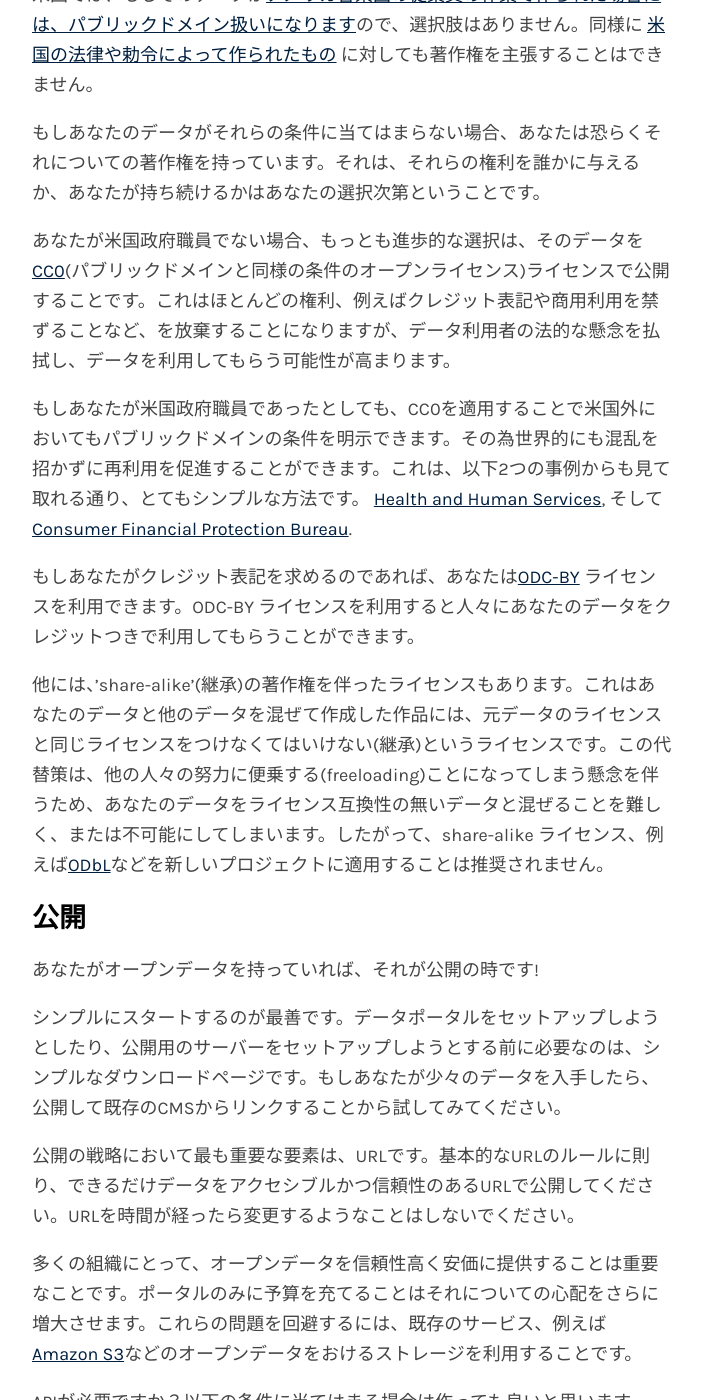
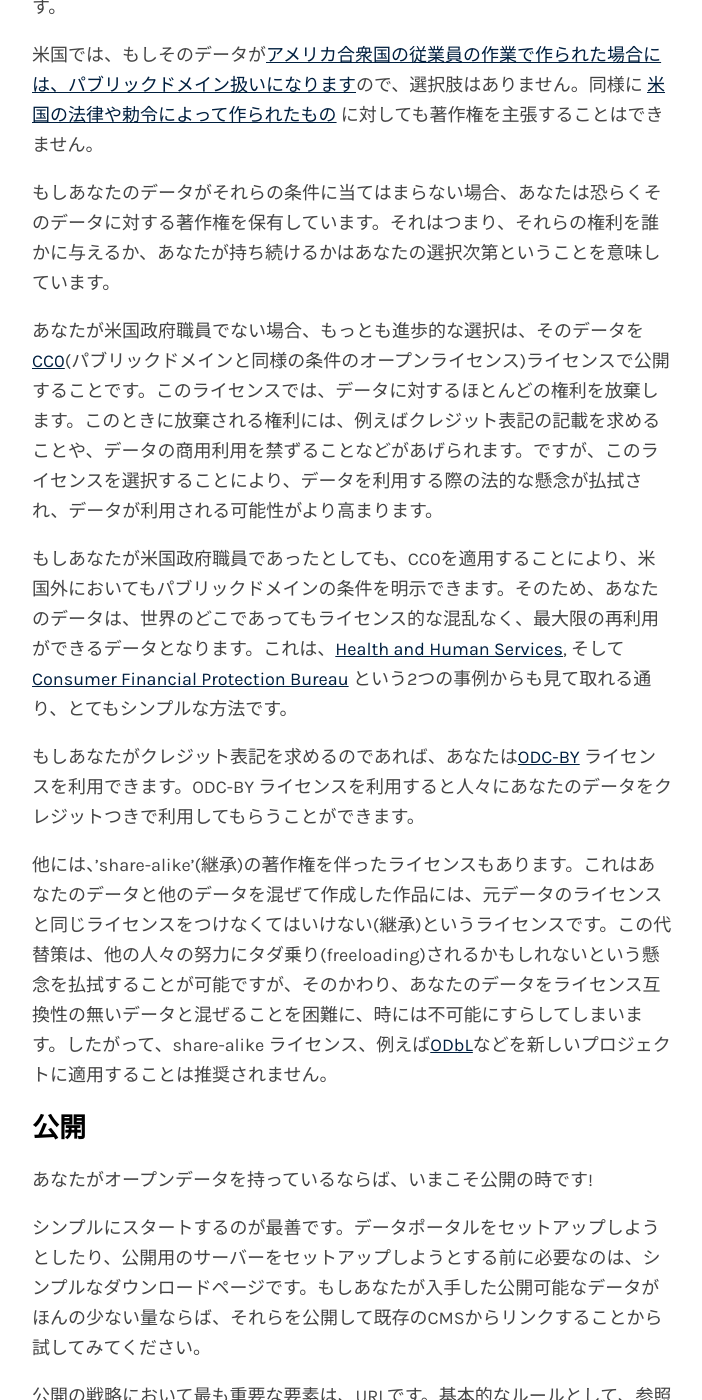
Before and after one commit to tmcw/simpleopendata, a Jekyll site: the page built from index.ja.md, in a window 1280 px wide and 1400 px high, scrolled down 2578 px. Shown: the whole window, without its empty margins (288-990 px from the left). Built offline with Jekyll 4.4.1, drawn with Linux system fonts in a browser that asks for light colours; Markdown is read by kramdown in place of the engine named in the settings; some of the changed text lies outside the part shown.

Commit message:
proposal for trans. txt.

```diff
--- a/index.ja.md
+++ b/index.ja.md
@@ -6,46 +6,46 @@
 
 # Simple Open Data
 
-あなたは、あなたのデータをオープンに公開したいと思っていますか？素晴らしいです！このページには、オープンデータを提供するためのシンプルで効果的な、いくつかの有益なヒントを提供しています。
+あなたは、あなたのデータをオープンに公開したいと思っていますか？素晴らしいです！このページには、オープンデータをシンプルに、そして効果的に公開するためのヒントを提供しています。
 
 ## 目的
 
 何故あなたはオープンデータを公開すべきなのか？
 
-* **オープンなデータ共有方法を利用することは、あなたの組織を内部から効率化します。** あなたがデータの公開方法やパッケージ方法、管理方法に気を遣えば、他の部署が良い資産を発見しやすくなる上、それらの資産を有効活用することが容易になります。
-* **幅広い閲覧者を得ることは、更なる創造性や、あなたのデータの内容を理解した有能な人々を獲得することを意味します。** もっとも興味深い利用方法は、予想外の方法であったりもします。たとえばクロスリファレンスの研究や、一般の人々の注目を集めるデータビジュアライゼーションプロジェクトのような。
+* **オープンなデータ共有方法を利用することは、あなたの組織を内部から効率化します。** あなたがデータの公開方法やパッケージ方法、管理方法に気を遣うことで、有用な資産が他の部署から発見されやすくなり、さらに、それらの資産を有効活用することが容易になります。
+* **幅広い閲覧者を得ることは、更なる創造性や、あなたのデータの内容を理解した有能な人々を獲得することを意味します。** もっとも興味深いデータの利用方法は、時に予想外の方法であったりもします。たとえばクロスリファレンスの研究やデータビジュアライゼーションプロジェクトが生まれることによって、そのデータに対して一般の人々が注目することになります。
 
 ## オープンフォーマットを使う
 
-幅広い閲覧者を持つことは、彼らがどのようにデータを使うかを知ることを通じあなたの期待を変えることを意味します。あなたは特定のオペレーティングシステム(OS)とソフトウェア、時にはサイトライセンスを持つソフトウェアを使うかもしれません。しかし周りの人は違います。ソフトウェアは法外に高価なものかもしれません。もしそれらのファイルを開くのに何万もかかるとしたら、何故わざわざデータを無料にするのでしょうか。
+多様な閲覧者を持つということは、あなたが想定する以外の方法で、彼らがデータを利用することを意味します。あなたが使っているのは、特定のオペレーティングシステム(OS)やソフトウェア、時にはサイトライセンスを持つソフトウェアかもしれません。しかし周りの人は違います。ソフトウェアは法外に高価なものかもしれません。もしデータの取得が自由で無償であっても、取得したファイルを開くためだけに何万ドルもの費用がかかるのでは困ります。
 
-幸いなことに、世の中には商用/フリーの違いやオペレーティングシステムを問わず広範にサポートされている、シンプルかつオープンなフォーマットがたくさんあります。
+幸いなことに、世の中にはシンプルかつオープンなフォーマットがたくさんあります。それらのフォーマットは、商用/フリーの違いやオペレーティングシステムを問わず、広範にサポートされています。
 
 ### テキスト形式データ
 
-**マイクロソフトWord 形式でテキストを公開するのは避けましょう** マイクロソフトWordフォーマットは複数のバージョン間の互換性がありませんし、マイクロソフト製品以外では読み込むことができません。
+**マイクロソフトWord形式でテキストを公開するのは避けましょう。** マイクロソフトWordフォーマットは複数のバージョン間の互換性がありませんし、マイクロソフト製品以外では読み込むことができません。
 
-**テキストをPDFで公開することは大丈夫です。** しかし、PDFが謳っているいくつかの利点は誤った考えであることを覚えておいて下さい。 PDFはどんな形式であれ簡単に編集することが可能です。従って、それらのファイルは他の形式にくらべ、改ざんされないというわけではないのです。
+**テキストをPDFで公開することは大丈夫です。** しかし、PDFが謳っているいくつかの利点は誤った考えであることを覚えておいて下さい。 PDFはどんな形式であれ、簡単に中身を編集することが可能です。従って、PDF形式のファイルが他の形式に比べて改ざんされないというわけではないのです。
 
 もしあなたの文書が簡単な形式なら、シンプルなフォーマットが望ましいです。**.txt** ファイルは考えうるもっともシンプルなフォーマットであり、どのようなシステムからも読み込むことができます。
 
 ### 表形式データ
 
-**決して表形式データをPDFで公開することはしないでください。** そのデータをコンピューターから読み込むことは不可能に近く、多くの利用者はデータをパースしたり再タイプする為に数多くの手作業を強いられます。
+**表形式データをPDFで公開することは決してしないでください。** PDFで作成された表形式のデータをコンピューターから読み込むことは不可能に近く、多くの利用者はデータをパースしたり、再入力する為に数多くの手作業を強いられます。
 
-**表形式データのもっとも効果的な公開手段は[CSV](http://en.wikipedia.org/wiki/Comma-separated_values)形式です。** CSV は 'Comma-separated values' を表し、マイクロソフトExcelからエクスポートオプションを使って出力できます。
+**表形式データのもっとも効果的な公開手段は[CSV](http://ja.wikipedia.org/wiki/Comma-Separated_Values)形式です。** CSV は 'Comma-separated values' を表し、マイクロソフトExcelからエクスポートオプションを使って出力できます。
 
 ### 地理情報(Geographical Information)
 
-好ましい地理情報データのフォーマットは、ベクターかラスター形式かによって違ってきます。また、データサイズによってもフォーマットを使い分けるのがベターです。
+好ましい地理情報データのフォーマットは、ベクターデータかラスターデータかによって違ってきます。また、データサイズによってもフォーマットを使い分けるのがベターです。
 
-**小さいベクターデータに対しては、[GeoJSON](http://geojson.org/) か [KML](http://developers.google.com/kml/documentation/) を利用しましょう**。 これらはシンプルかつ広く利用されている標準形式です。 それらのフォーマットは[WGS84](http://en.wikipedia.org/wiki/World_Geodetic_System) 測地系の緯度経度を使うことが想定されており、データ利用者にとって使いやすい形式です。公開前に測地変換を行なっておくのが良いでしょう。
+**小さいベクターデータに対しては、[GeoJSON](http://geojson.org/) か [KML](http://developers.google.com/kml/documentation/) を利用しましょう。** これらはシンプルかつ広く利用されている標準形式です。 それらのフォーマットは[WGS84](http://en.wikipedia.org/wiki/World_Geodetic_System) 測地系の緯度経度を使うことが想定されており、データ利用者にとって使いやすい形式です。公開前に測地変換を行なっておくのが良いでしょう。
 
 **大きなサイズのベクターデータは、Shapefile 形式で公開しましょう。**
 
-**ラスターデータを提供する際に使いやすく、シンプルなフォーマットは [GeoTIFF](http://en.wikipedia.org/wiki/GeoTIFF) 形式です。** それは多くの実装実績のあるオープンスタンダードな形式です。大きなサイズのラスターデータセットで地理情報を持たない配列データについては、[NetCDF](https://en.wikipedia.org/wiki/NetCDF) もまた広範にサポートされている良い選択肢です。
+**ラスターデータを提供する際に使いやすく、シンプルなフォーマットは [GeoTIFF](http://en.wikipedia.org/wiki/GeoTIFF) 形式です。** GeoTIFFは多くの実装実績を持つ、オープンスタンダードな形式です。大きなサイズのラスターデータセットで地理情報を持たない配列データについては、[NetCDF](https://en.wikipedia.org/wiki/NetCDF) もまた広範にサポートされている良い選択肢です。
 
-例の Esri データ形式、例えば FileGDB, `.lyr`, や `.zlas` は故意に暗号化されており、高価な Esri 製品でしかサポートされていません。その為それらの形式はオープンデータ領域では推奨されません。 おなじように、 GeoPDF もまた実装が少なく法的な制限もあるために推奨されません。
+いくつかの Esri データ形式、例えば FileGDB, `.lyr`, や `.zlas` は故意に暗号化されており、高価な Esri 製品でしかサポートされていません。その為それらの形式はオープンデータ領域では推奨されません。おなじように、 GeoPDF もまた実装が少なく法的な制限もあるために推奨されません。
 
 ## オープンライセンスを利用する
 
@@ -53,36 +53,36 @@
 
 米国では、もしそのデータが[アメリカ合衆国の従業員の作業で作られた場合には、パブリックドメイン扱いになります](http://en.wikipedia.org/wiki/Work_of_the_United_States_Government)ので、選択肢はありません。同様に [米国の法律や勅令によって作られたもの](http://en.wikipedia.org/wiki/Edict_of_government) に対しても著作権を主張することはできません。
 
-もしあなたのデータがそれらの条件に当てはまらない場合、あなたは恐らくそれについての著作権を持っています。それは、それらの権利を誰かに与えるか、あなたが持ち続けるかはあなたの選択次第ということです。
+もしあなたのデータがそれらの条件に当てはまらない場合、あなたは恐らくそのデータに対する著作権を保有しています。それはつまり、それらの権利を誰かに与えるか、あなたが持ち続けるかはあなたの選択次第ということを意味しています。
 
-あなたが米国政府職員でない場合、もっとも進歩的な選択は、そのデータを[CC0](http://creativecommons.org/publicdomain/zero/1.0/)(パブリックドメインと同様の条件のオープンライセンス)ライセンスで公開することです。これはほとんどの権利、例えばクレジット表記や商用利用を禁ずることなど、を放棄することになりますが、データ利用者の法的な懸念を払拭し、データを利用してもらう可能性が高まります。
+あなたが米国政府職員でない場合、もっとも進歩的な選択は、そのデータを[CC0](http://creativecommons.org/publicdomain/zero/1.0/)(パブリックドメインと同様の条件のオープンライセンス)ライセンスで公開することです。このライセンスでは、データに対するほとんどの権利を放棄します。このときに放棄される権利には、例えばクレジット表記の記載を求めることや、データの商用利用を禁ずることなどがあげられます。ですが、このライセンスを選択することにより、データを利用する際の法的な懸念が払拭され、データが利用される可能性がより高まります。
 
-もしあなたが米国政府職員であったとしても、CC0を適用することで米国外においてもパブリックドメインの条件を明示できます。その為世界的にも混乱を招かずに再利用を促進することができます。これは、以下2つの事例からも見て取れる通り、とてもシンプルな方法です。 [Health and Human Services](https://github.com/HHS/ckanext-datajson#credit--copying), そして [Consumer Financial Protection Bureau](https://github.com/cfpb/qu/blob/master/CONTRIBUTING.md).
+もしあなたが米国政府職員であったとしても、CC0を適用することにより、米国外においてもパブリックドメインの条件を明示できます。そのため、あなたのデータは、世界のどこであってもライセンス的な混乱なく、最大限の再利用ができるデータとなります。これは、[Health and Human Services](https://github.com/HHS/ckanext-datajson#credit--copying), そして [Consumer Financial Protection Bureau](https://github.com/cfpb/qu/blob/master/CONTRIBUTING.md) という2つの事例からも見て取れる通り、とてもシンプルな方法です。
 
 もしあなたがクレジット表記を求めるのであれば、あなたは[ODC-BY](http://opendatacommons.org/licenses/by/summary/) ライセンスを利用できます。ODC-BY ライセンスを利用すると人々にあなたのデータをクレジットつきで利用してもらうことができます。
 
-他には、'share-alike'(継承)の著作権を伴ったライセンスもあります。これはあなたのデータと他のデータを混ぜて作成した作品には、元データのライセンスと同じライセンスをつけなくてはいけない(継承)というライセンスです。この代替策は、他の人々の努力に便乗する(freeloading)ことになってしまう懸念を伴うため、あなたのデータをライセンス互換性の無いデータと混ぜることを難しく、または不可能にしてしまいます。したがって、share-alike ライセンス、例えば[ODbL](http://opendatacommons.org/licenses/odbl/)などを新しいプロジェクトに適用することは推奨されません。
+他には、'share-alike'(継承)の著作権を伴ったライセンスもあります。これはあなたのデータと他のデータを混ぜて作成した作品には、元データのライセンスと同じライセンスをつけなくてはいけない(継承)というライセンスです。この代替策は、他の人々の努力にタダ乗り(freeloading)されるかもしれないという懸念を払拭することが可能ですが、そのかわり、あなたのデータをライセンス互換性の無いデータと混ぜることを困難に、時には不可能にすらしてしまいます。したがって、share-alike ライセンス、例えば[ODbL](http://opendatacommons.org/licenses/odbl/)などを新しいプロジェクトに適用することは推奨されません。
 
 ## 公開
 
-あなたがオープンデータを持っていれば、それが公開の時です!
+あなたがオープンデータを持っているならば、いまこそ公開の時です!
 
-シンプルにスタートするのが最善です。データポータルをセットアップしようとしたり、公開用のサーバーをセットアップしようとする前に必要なのは、シンプルなダウンロードページです。もしあなたが少々のデータを入手したら、公開して既存のCMSからリンクすることから試してみてください。
+シンプルにスタートするのが最善です。データポータルをセットアップしようとしたり、公開用のサーバーをセットアップしようとする前に必要なのは、シンプルなダウンロードページです。もしあなたが入手した公開可能なデータがほんの少ない量ならば、それらを公開して既存のCMSからリンクすることから試してみてください。
 
-公開の戦略において最も重要な要素は、URLです。基本的なURLのルールに則り、できるだけデータをアクセシブルかつ信頼性のあるURLで公開してください。URLを時間が経ったら変更するようなことはしないでください。
+公開の戦略において最も重要な要素は、URLです。基本的なルールとして、参照しやすく、信頼性の高いURLで公開するようにしてください。URLを時間が経ったら変更するようなことはしないでください。
 
-多くの組織にとって、オープンデータを信頼性高く安価に提供することは重要なことです。ポータルのみに予算を充てることはそれについての心配をさらに増大させます。これらの問題を回避するには、既存のサービス、例えば[Amazon S3](http://aws.amazon.com/s3/)などのオープンデータをおけるストレージを利用することです。
+多くの組織にとって、オープンデータを信頼性高く安価に提供することは大切なことです。わざわざ特別なポータルに予算を充てることは、悩みの種を増やすだけです。既存のサービス、例えば[Amazon S3](http://aws.amazon.com/s3/)などをダウンロード用のデータ置き場として活用することで、これらの問題を回避することが可能です。
 
 APIが必要ですか？以下の条件に当てはまる場合は作っても良いと思います。
 
-* もしスタッフがおり、時間とAPIのメンテナンスに費やす予算もあり、ユーザーがいる場合
-* もしあなたがもつデータが、皆が一度ダウンロードするだけでは足りず、人々がフィルターして使いたいような明確なタイプの違いを持つ場合
+* APIに利用者がついた後、そのAPIのメンテナンスを担当するスタッフ、時間、予算が確保できる場合
+* もしあなたが公開するデータが、皆が一度ダウンロードして利用するだけでは機能的に不十分で、さらに、利用者が状況に応じてフィルターして使いたい、などの明確なタイプの違いを持つ場合
 
-もしそうでない場合、複雑さやAPIが動作することの責任を避けるために、生のダウンロードの形でシンプルにデータを公開する方が良いでしょう。
+もしそうでない場合、生のダウンロードの形でシンプルにデータを公開し、API公開による複雑さと信頼性維持の手間を省いたほうがよいでしょう。
 
 ## プロモーション
 
-あなたがデータを公開したら（おめでとうございます！）あなたは思考のための新しい、素晴らしい方法を提供したことになります。しかし、どのように人々にそれについて興味をもって、使ってもらえるようにできるのでしょうか？
+あなたがデータを公開したら（おめでとうございます！）あなたは、皆が物事を考えるための基礎となる、素晴らしい方法を新しく提供したことになります。しかし、データの存在に興味を持ってもらい、そして使ってもらえるようにするには、どのようにすればよいのでしょうか。
 
 **仲間を探して、話をしましょう。** 今やあなたはオープンな世界に身を置いています。あなたは同じようなことに取り組んでいる人々を見つけるでしょう。あなたの国には同じようなデータセットを持っている人々がいます。彼らと話し、繋がり、そして他の人々から学ぶ方法を見つけましょう。
 
```
